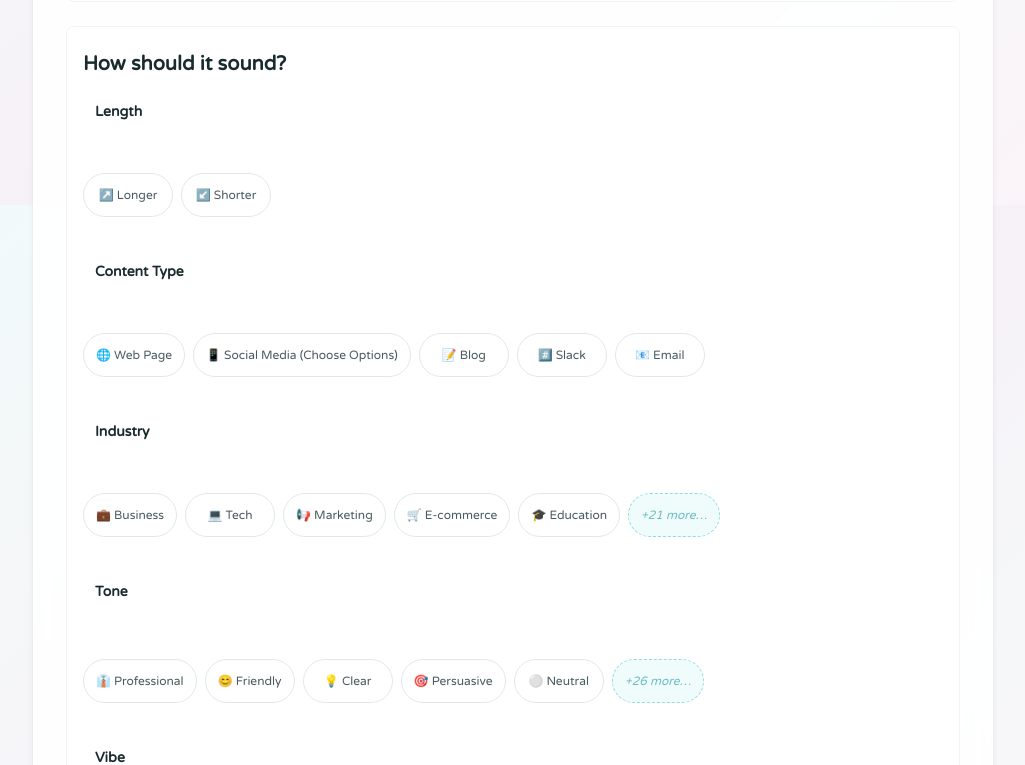
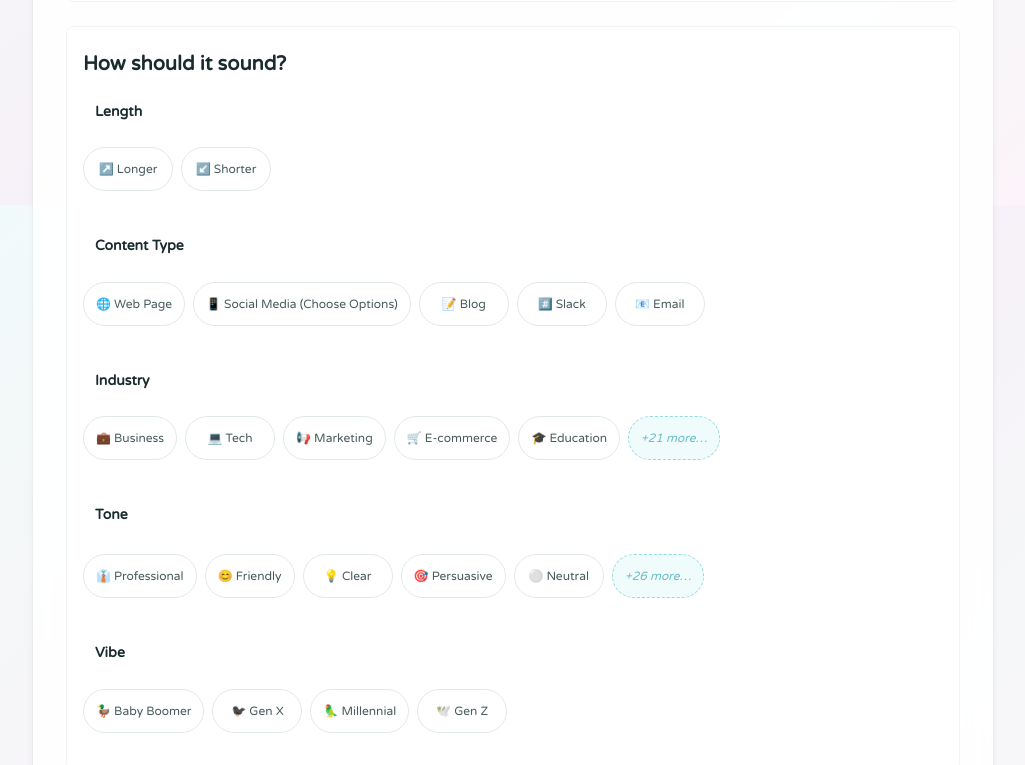
Before and after one commit to cd-space-dot-dot/web-copy-polisher-frontend, a React (Vite) app: page / in a window 1280 px wide. Shown: the part 1395-2160 px from the top of the page, without its empty margins (127-1152 px from the left). Built offline with nearby package versions, Linux system fonts and the light colour scheme; a web font is replaced by a local one.

Commit message:
chip section gaps

```diff
--- a/src/index.css
+++ b/src/index.css
@@ -788,7 +788,7 @@ button:focus {
   display: flex;
   flex-direction: row;
   align-items: flex-start;
-  gap: var(--space-4);
+  gap: var(--space-3);
   margin-bottom: var(--space-4);
   position: relative;
   width: 100%;
@@ -829,7 +829,6 @@ button:focus {
   max-width: none;
   width: 100%;
   box-sizing: border-box;
-  min-height: 60px; /* Reserve space for label + selection messages */
 }
 
 .tone-counter {
@@ -1038,7 +1037,8 @@ button:focus {
   gap: var(--space-2);
   margin-top: var(--space-1);
   flex-wrap: wrap;
-  min-height: 24px;
+  min-height: 0;
+  margin-left: 120px;
 }
 
 .selection-count {
@@ -1318,6 +1318,10 @@ button:focus {
 
   .chip-group-wrapper::after {
     display: none; /* Remove scroll indicators */
+  }
+
+  .selection-counter {
+    margin-left: 120px;
   }
 }
 
@@ -2291,6 +2295,7 @@ body[data-force-motion="true"] .mesh-loader-overlay.show {
     flex-direction: column;
     align-items: flex-start;
     gap: var(--space-1);
+    margin-left: 0;
   }
 
   /* Pro Tips Mobile Fixes */
```
